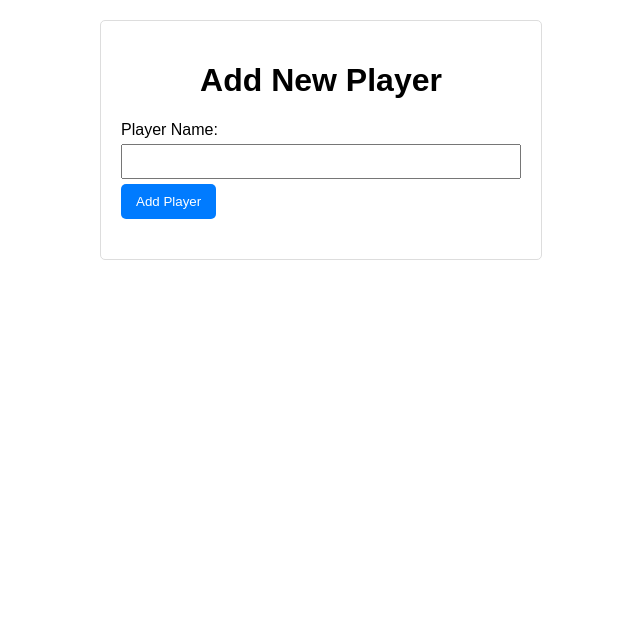
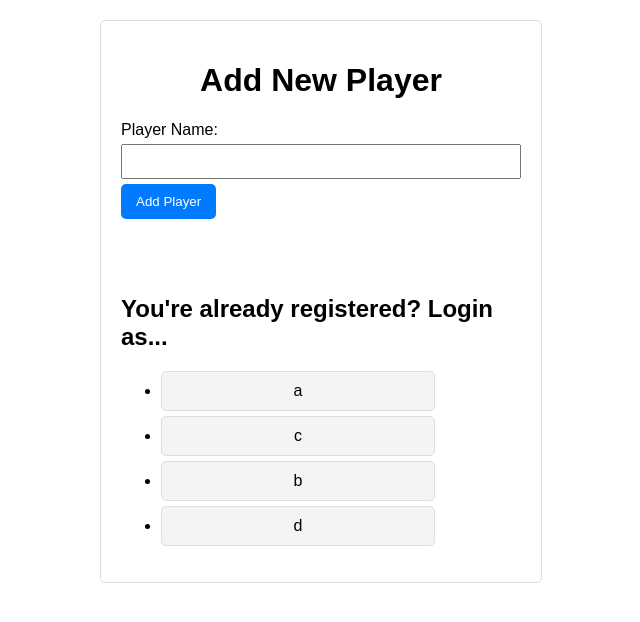
Before and after one commit to diligence-dev/simple-draft, a Flask app: page /new_player in a window 1280 px wide. Shown: the top 622 px of the page, without its empty margins (319-959 px from the left). Run offline with Flask 3, Linux system fonts and the light colour scheme.

Commit message:
login as...

```diff
--- a/main.py
+++ b/main.py
@@ -211,7 +211,7 @@ def submit_results():
 def new_player():
     name = request.args.get("name")
     error_message = None if not name else f"Player '{name}' already exists"
-    return render_template("new_player.html", error_message=error_message)
+    return render_template("new_player.html", error_message=error_message, players=get_players())
 
 
 @app.route("/add_player", methods=["POST"])
--- a/templates/new_player.html
+++ b/templates/new_player.html
@@ -45,6 +45,21 @@
             text-align: center;
             margin-bottom: 20px;
         }
+        .player-button {
+            display: block;
+            width: 70%;
+            padding: 10px;
+            margin: 5px 0;
+            background-color: #f4f4f4;
+            border: 1px solid #ddd;
+            border-radius: 5px;
+            text-decoration: none;
+            color: black;
+            text-align: center;
+        }
+        .player-button:hover {
+            background-color: #e0e0e0;
+        }
     </style>
 </head>
 <body>
@@ -58,6 +73,14 @@
             <input type="text" name="name" id="name" required>
             <button type="submit">Add Player</button>
         </form>
+        <br>
+        <br>
+        <h2>You're already registered? Login as...</h2>
+        <ul>
+            {% for player in players %}
+                <li><a href="/player/{{ player }}" class="player-button">{{ player }}</a></li>
+            {% endfor %}
+        </ul>
     </div>
 </body>
 </html>
```
